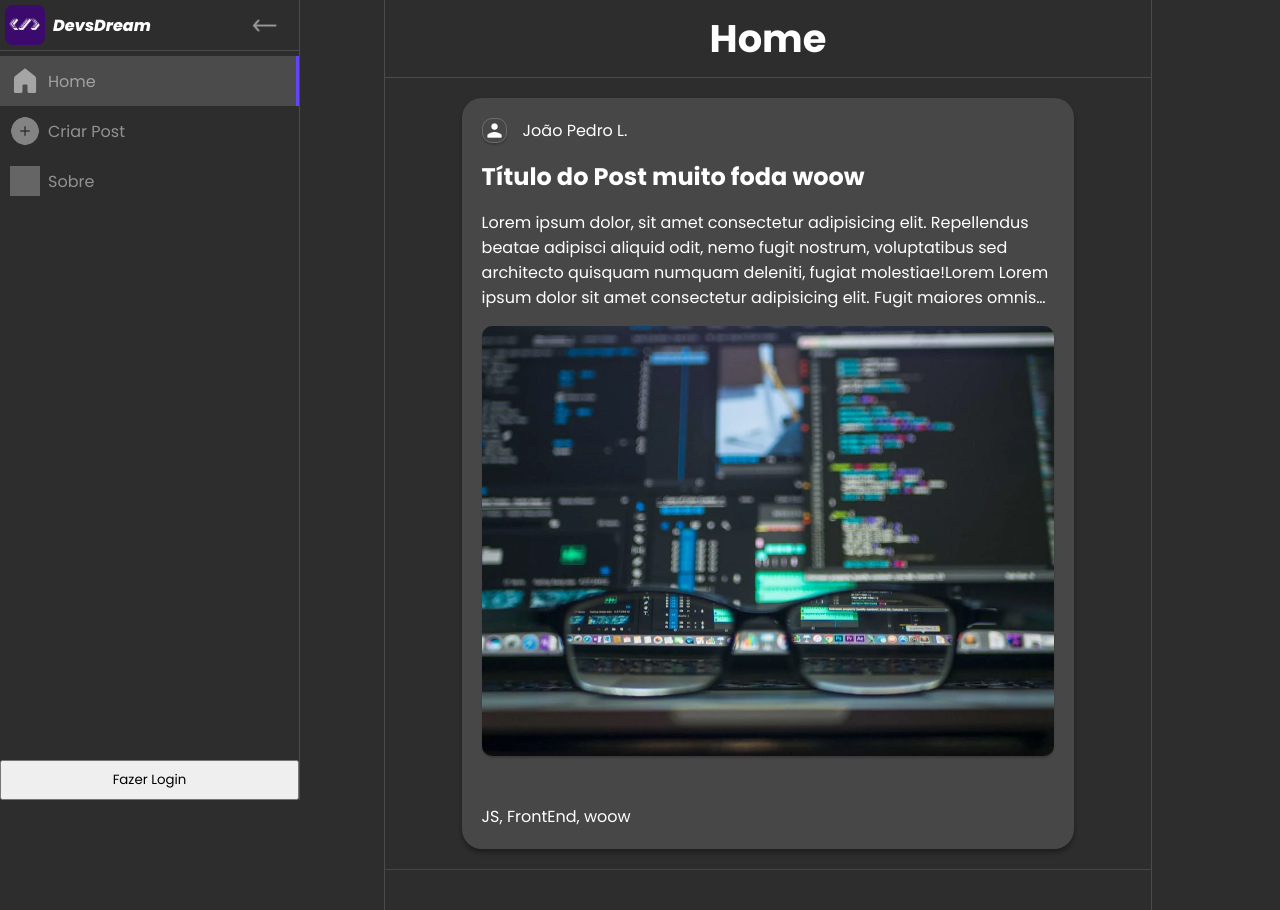
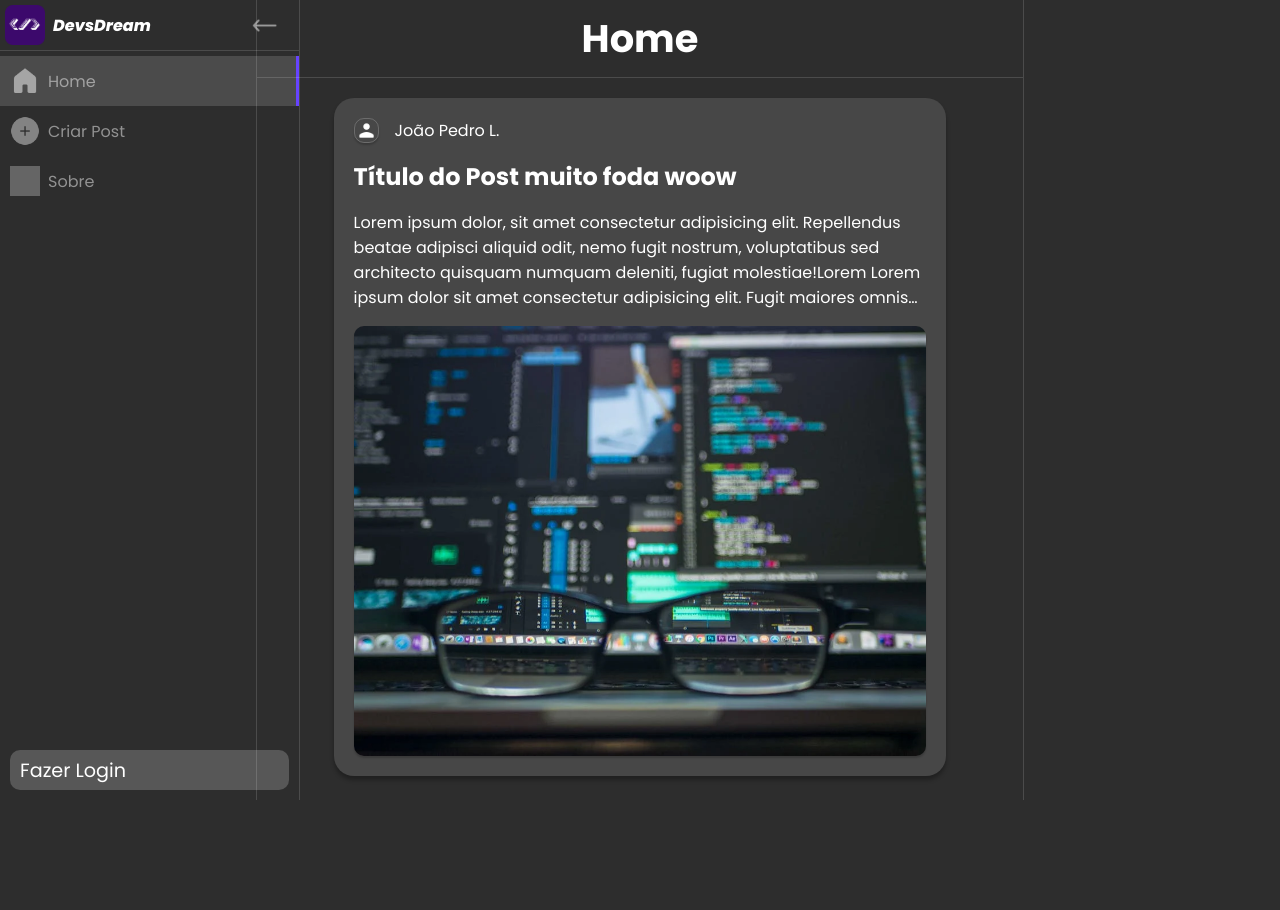
Before and after one commit to JoaoPedroLourenco/DevsDream, a React (Vite) app: page / in a window 1280 px wide. After the commit the page ends 800 px from the top, so only its background shows below. Built offline with nearby package versions, Linux system fonts and the light colour scheme; grey boxes are pictures that could not be loaded.

Commit message:
scroll da home e pequenas mudanças

```diff
--- a/package.json
+++ b/package.json
@@ -10,6 +10,7 @@
     "preview": "vite preview"
   },
   "dependencies": {
+    "firebase": "^10.13.1",
     "react": "^18.3.1",
     "react-dom": "^18.3.1",
     "react-router-dom": "^6.26.0"
--- a/src/components/SideBar.css
+++ b/src/components/SideBar.css
@@ -13,6 +13,9 @@ nav{
     justify-content: space-between;
     margin-right: 20px;
     transition: .5s;
+    position: fixed;
+    left: 0;
+    top: 0;
 }
 
 nav ul{
@@ -114,8 +117,20 @@ nav ul li p{
     color: var(--brancoTransparenteTexto);
 }
 
-.perfil a{
-    padding-left: 10px;
+
+.perfil{
+    padding: 10px;
+
+}
+
+.perfil button{
+    background: #575757;
+    border: none;
+    text-align: left;
+    padding: 0px 10px;
+    color: white;
+    font-size: 1.2em;
+    border-radius: 10px;
 }
 
 .active{
--- a/src/index.css
+++ b/src/index.css
@@ -15,16 +15,16 @@
 body{
   background: var(--bgColor);
   color: white;
-  overflow: hidden;
+
 }
 
 .container{
   width: 60%;
-  max-height: 100%;
+  height: 100vh;
   border-left: 1px solid var(--brancoTransparente);
   border-right: 1px solid var(--brancoTransparente);
   position: relative;
-  left: 5%;
+  left: 20%;
   top: 0%;
   overflow: hidden;
 }
--- a/src/routes/CreatePost/CreatePost.jsx
+++ b/src/routes/CreatePost/CreatePost.jsx
@@ -5,14 +5,14 @@ import styles from "../CreatePost/CreatePost.module.css";
 const CreatePost = () => {
   const [postTitle, setPostTitle] = useState("");
   const [postContent, setPostContent] = useState("");
-  const [postTags, setPostTags] = useState([]);
+  const [postImage, setPostImage] = useState([]);
 
   const handleSubmit = (e) => {
     e.preventDefault();
 
     console.log(postTitle);
     console.log(postContent);
-    console.log(postTags);
+    console.log(postImage);
   };
 
   return (
@@ -39,22 +39,14 @@ const CreatePost = () => {
               name="postContent"
               value={postContent}
               onChange={(e) => setPostContent(e.target.value)}
+              maxLength="240"
             ></textarea>
           </label>
 
           <label>
             Compartilhe uma imagem
-            <input type="file" name="" id="" />
-          </label>
-
-          <label>
-            Tags do post
-            <input
-              type="text"
-              name="postTags"
-              value={postTags}
-              onChange={(e) => setPostTags(e.target.value)}
-            />
+            {/* o .files cria um array e colocando o índice 0 informa que o valor que queremos é a primeira imagem */}
+            <input type="file" name="postImage" value={postImage} onChange={(e) => setPostImage(e.target.files[0])} />
           </label>
 
           <button>Criar Post</button>
--- a/src/routes/CreatePost/CreatePost.module.css
+++ b/src/routes/CreatePost/CreatePost.module.css
@@ -17,7 +17,7 @@
 
 .formCreatePostContainer form{
     width: 100%;
-    height: 100%;
+    height: 120%;
     display: flex;
     justify-content: center;
     flex-direction: column;
--- a/src/routes/Home/Home.jsx
+++ b/src/routes/Home/Home.jsx
@@ -1,7 +1,7 @@
 import styles from "./Home.module.css";
 import user from "../../assets/imgs/user.png";
 
-import imagemPost from '../../assets/imgs/pexels-photo-577585.webp'
+import imagemPost from "../../assets/imgs/pexels-photo-577585.webp";
 
 const Home = () => {
   return (
@@ -39,9 +39,36 @@ const Home = () => {
 
               <img src={imagemPost} alt="" />
             </div>
+          </div>
+        </div>
 
-            <div className={styles.postTags}>
-              <p>JS, FrontEnd, woow</p>
+        <div className={styles.postCard}>
+          <div className={styles.postContent}>
+            <div className={styles.postText}>
+              <div className={styles.userName}>
+                <img src={user} alt="" />
+                <p>João Pedro L.</p>
+              </div>
+              <h2>Título do Post muito foda woow</h2>
+
+              <p>
+                Lorem ipsum dolor, sit amet consectetur adipisicing elit.
+                Repellendus beatae adipisci aliquid odit, nemo fugit nostrum,
+                voluptatibus sed architecto quisquam numquam deleniti, fugiat
+                molestiae!Lorem Lorem ipsum dolor sit amet consectetur
+                adipisicing elit. Fugit maiores omnis eos repellat optio officia
+                labore quis amet odit dicta ipsa esse, magnam ut tempora aliquid
+                adipisci iusto iure autem? Lorem ipsum dolor sit amet,
+                consectetur adipisicing elit. Dolorum dolorem maxime, eligendi
+                sed architecto ut maiores tempora? Adipisci doloribus fuga a
+                iusto impedit porro eveniet doloremque laborum animi ipsam.
+                Repellat! Lorem ipsum dolor sit amet consectetur adipisicing
+                elit. Harum itaque sapiente amet aliquid ipsam dolorum magni
+                impedit sequi. Cupiditate ex corrupti illo rerum veniam suscipit
+                alias expedita eveniet omnis libero!
+              </p>
+
+              <img src={imagemPost} alt="" />
             </div>
           </div>
         </div>
--- a/src/routes/Home/Home.module.css
+++ b/src/routes/Home/Home.module.css
@@ -1,9 +1,6 @@
 .homeContainer{
     max-width: 100%;
-    max-height: 910px;
-    overflow-y: scroll;
-    overflow-x: hidden;
-
+    height: 100%;
 }
 
 
@@ -29,10 +26,10 @@
     display: flex;
     flex-direction: column;
     align-items: center;
+    gap: 3em;
     padding: 20px 0px;
     border-bottom: 1px solid rgba(255, 255, 255, 0.11);
-    margin-bottom: 180px;
-
+    overflow-y: scroll;
 }
 
 .userName{
```
Also changed, not shown: src/firebase/config.jsx (added, +24 -0 lines), 1 other file (tests, documents, lock files or other folders).
